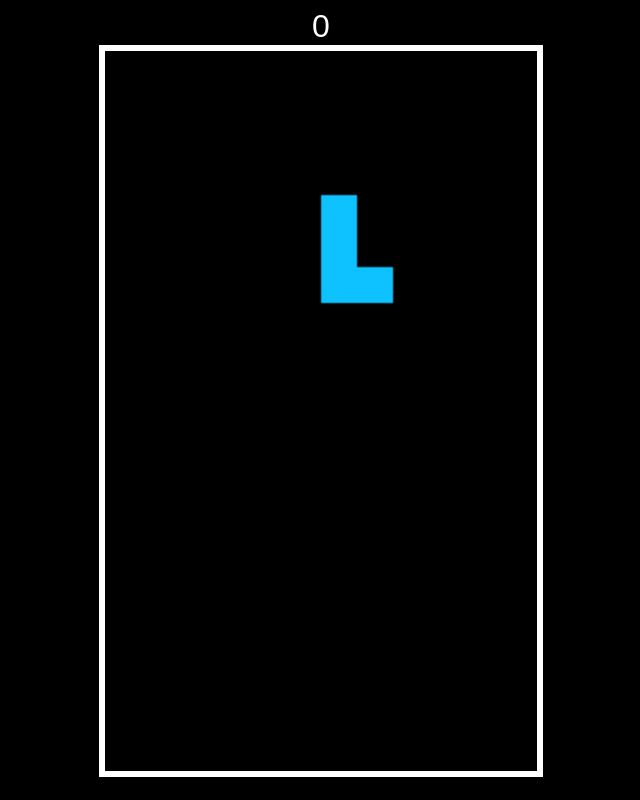
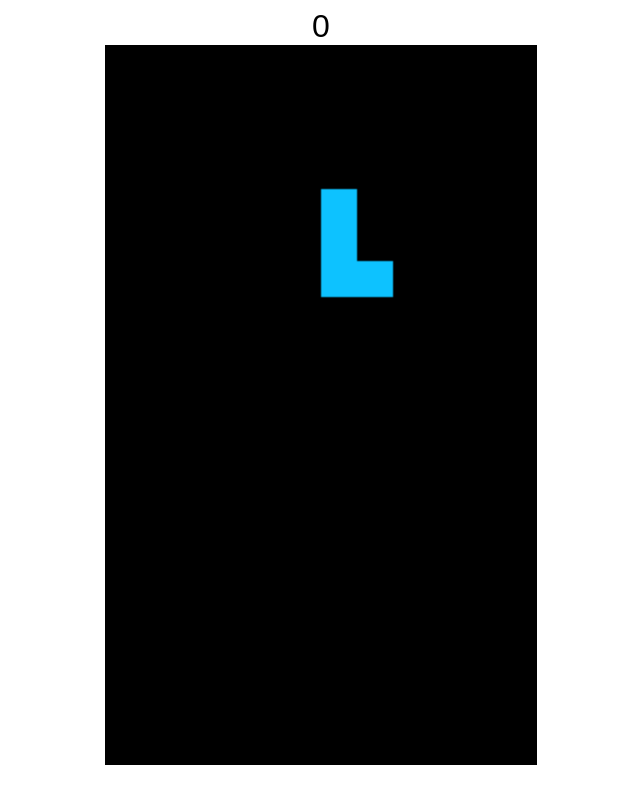
Before and after one commit to YunDobi/Tetris, a website: page MultiTetris/public/index.html in a window 1280 px wide. Shown: the whole page, without its empty margins (319-959 px from the left). Drawn offline with Linux system fonts and the light colour scheme.

Commit message:
testing the styles and colum

```diff
--- a/MultiTetris/public/style.css
+++ b/MultiTetris/public/style.css
@@ -1,12 +1,12 @@
 body {
-  background-color: #000;
-  color: #FFF;
+  /* background-color: #000;
+  color: #FFF; */
   font-family: sans-serif;
   font-size:  2em;
   text-align: center;
 }
 
 canvas {
-  border: solid .2em #FFF;
+  /* border: solid .2em #FFF; */
   height: 90vh;
 }
--- a/MultiTetris/public/tetris.js
+++ b/MultiTetris/public/tetris.js
@@ -211,6 +211,7 @@ const Player = {
   score: 0
 };
 
+//after the block is set and comming down new matrix
 const playereset = () => {
   const pieces = 'TJLOSZI';
   Player.matrix = createPiece(pieces[pieces.length * Math.random() | 0]);
```
